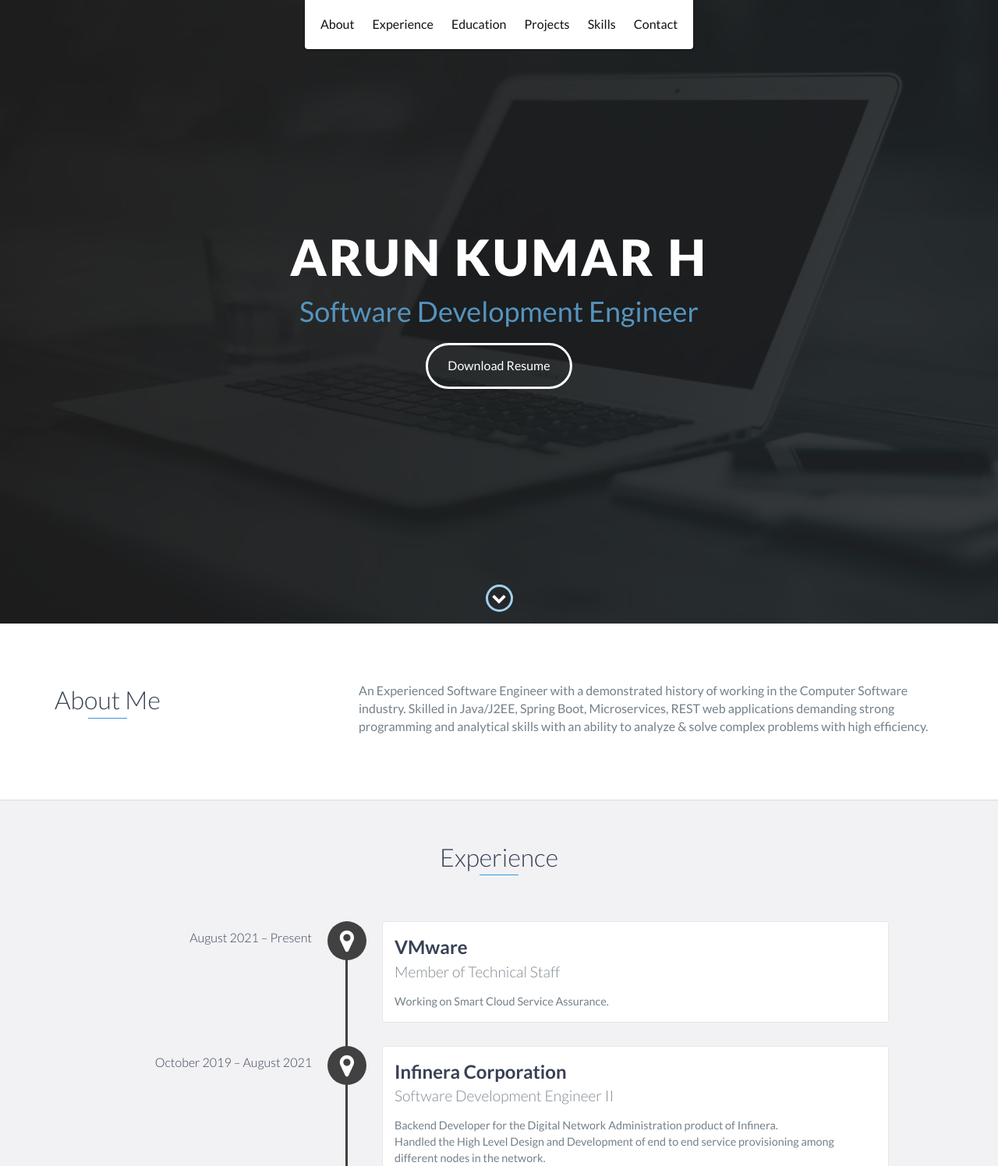
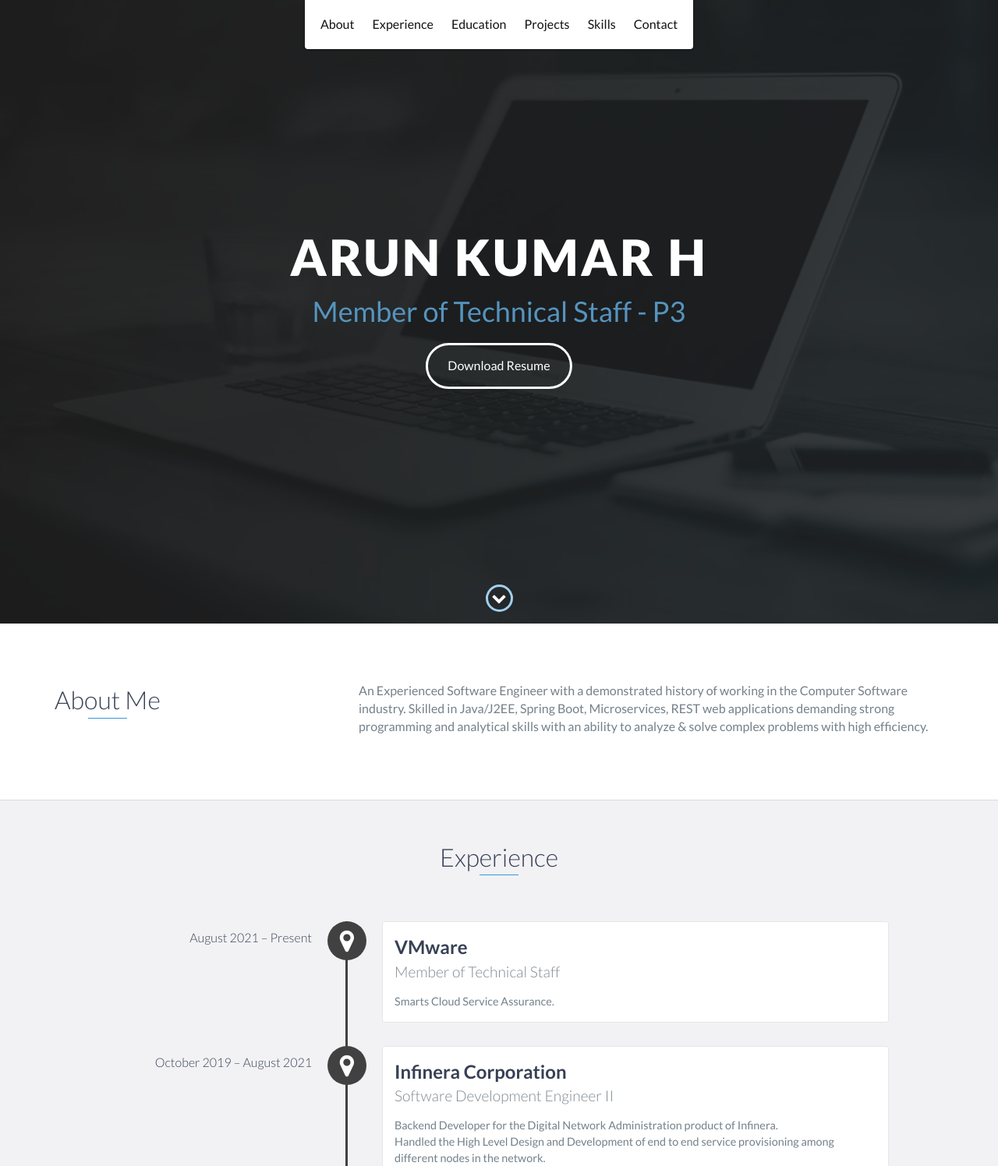
Before and after one commit to arunkumar-h/mywebsite, a website: page dist/index.html in a window 1280 px wide. Shown: the top 1496 px of the page at 78% size. Drawn offline with nearby package versions, Linux system fonts and the light colour scheme.

Commit message:
Position-update

```diff
--- a/dist/index.html
+++ b/dist/index.html
@@ -49,7 +49,7 @@
     <div id="lead">
         <div id="lead-content">
             <h1>Arun Kumar H</h1>
-            <h2>Software Development Engineer</h2>
+            <h2>Member of Technical Staff - P3</h2>
             <a href="https://www.icloud.com/iclouddrive/0pQAivQXnACkVCvHWaKzFjlbQ#ArunKumarH%5F5.0%5FYr%5FSDE2" target="_blank" class="btn-rounded-white">Download Resume</a>
         </div>
         <!-- End #lead-content -->
@@ -90,7 +90,7 @@
                 <h3><b>VMware</b></h3>
                 <h4>Member of Technical Staff</h4>
                 <p>
-                    Working on Smart Cloud Service Assurance.</br>
+                    Smarts Cloud Service Assurance.</br>
                 </p>
             </div>
             <div data-date="October 2019 – August 2021">
```
